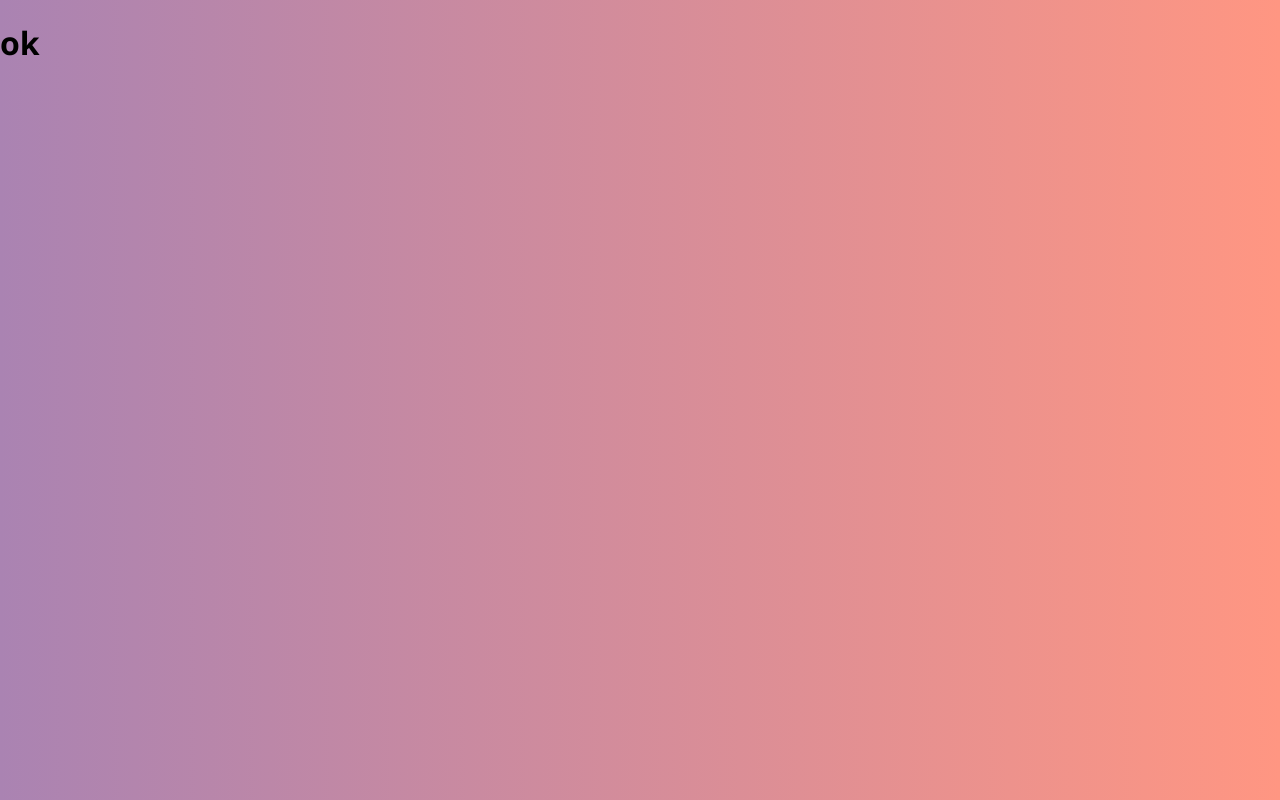
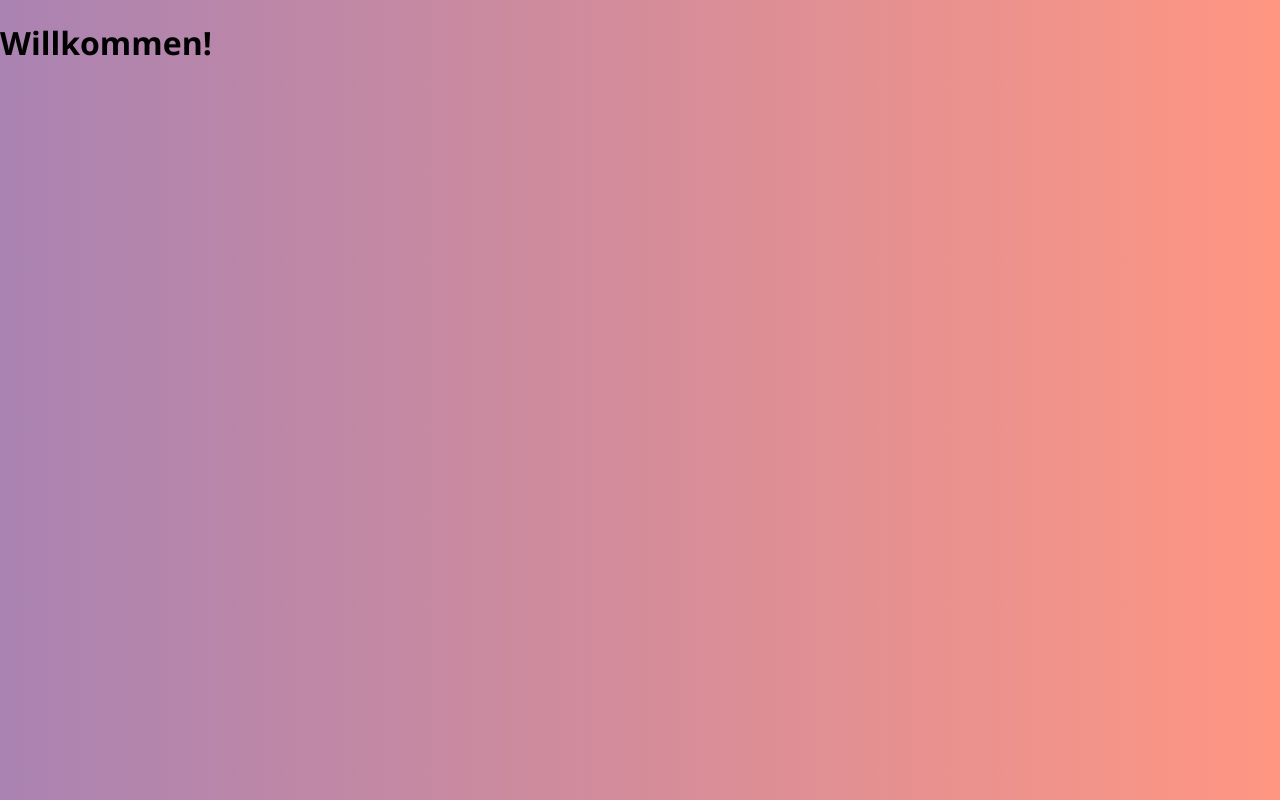
Before and after one commit to TrefixKeks/trefixkeks.github.io, a plain HTML site: page index.html in a window 1280 px wide. Drawn offline with Linux system fonts and the light colour scheme.

Commit message:
Update index.html

```diff
--- a/index.html
+++ b/index.html
@@ -1,12 +1,11 @@
 <!DOCTYPE html>
 <html>
-
     <meta>
     <head>
         <title>Trefix's tolle Webseite</title>
         <link rel="stylesheet" href="styles/index.css">
     </head>
     <body>
-        <h1>ok</h1>
+        <h1>Willkommen!</h1>
     </body>
 </html>
```
